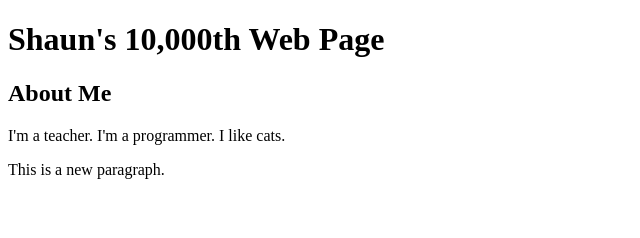
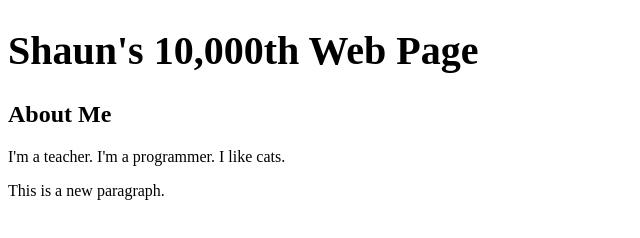
Before and after one commit to gcsmckinnon/html101-youth, a website: page index.html in a window 1280 px wide. Shown: the whole page, without its empty margins (0-640 px from the left). Drawn offline with Linux system fonts and the light colour scheme.

Commit message:
Changed font size of h1

```diff
--- a/index.html
+++ b/index.html
@@ -1,6 +1,11 @@
 <!DOCTYPE html>
 <html>
   <head>
+    <style>
+      h1 {
+        font-size: 30pt;
+      }
+    </style>
     <title>Shaun's 10,000th Web Page</title>
   </head>
 
```
